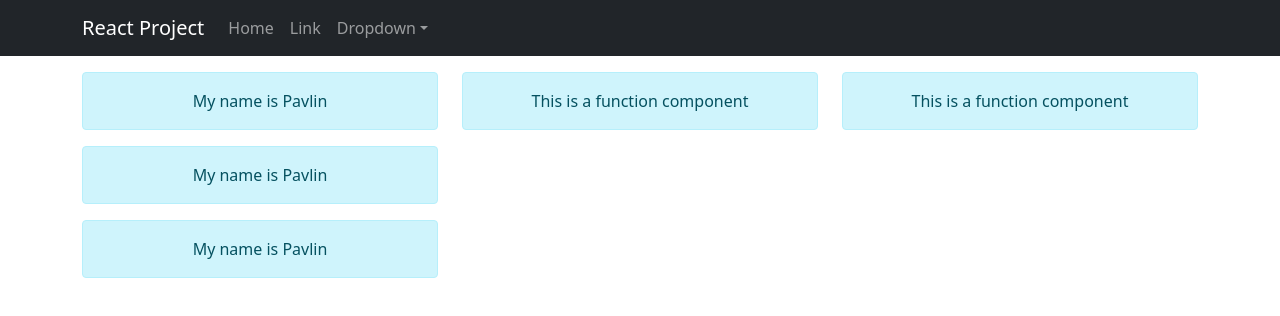
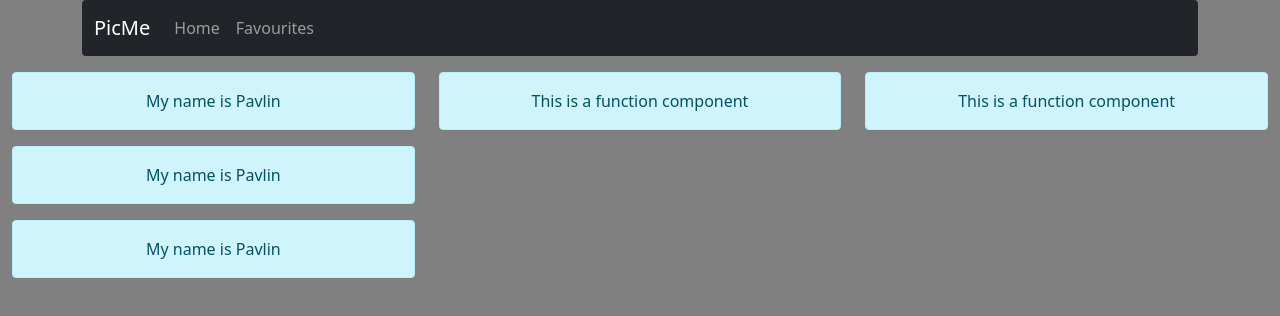
Before and after one commit to barz4eva/ReactApp, a React (Create React App) app: page / in a window 1280 px wide. Shown: the top 316 px of the page. Built offline with nearby package versions, Linux system fonts and the light colour scheme.

Commit message:
little changes

```diff
--- a/src/App.js
+++ b/src/App.js
@@ -7,10 +7,13 @@ import NavBar from './components/NavBar';
 
 
 function App() {
+  document.body.style.backgroundColor = "gray";
   return (
-    <div className="App">
-      <NavBar/>
+    <div bg="dark" className="App">
       <Container>
+      <NavBar />
+      </Container>
+      <Container fluid>
         <Row>
           <Col md={4} className="mt-3">
       <ClassComponent/>
--- a/src/components/NavBar.js
+++ b/src/components/NavBar.js
@@ -1,23 +1,16 @@
 import React from "react";
-import { Navbar, Container, Nav, NavDropdown } from "react-bootstrap";
+import { Navbar, Container, Nav } from "react-bootstrap";
 
 
 const NavBar = () => {
-    return <Navbar bg="dark" variant="dark" expand="lg">
+    return <Navbar className="rounded" bg="dark" variant="dark" expand="sm">
     <Container>
-      <Navbar.Brand href="#home">React Project</Navbar.Brand>
+      <Navbar.Brand href="#home">PicMe</Navbar.Brand>
       <Navbar.Toggle aria-controls="basic-navbar-nav" />
       <Navbar.Collapse id="basic-navbar-nav">
         <Nav className="me-auto">
           <Nav.Link href="#home">Home</Nav.Link>
-          <Nav.Link href="#link">Link</Nav.Link>
-          <NavDropdown title="Dropdown" id="basic-nav-dropdown">
-            <NavDropdown.Item href="#action/3.1">Action</NavDropdown.Item>
-            <NavDropdown.Item href="#action/3.2">Another action</NavDropdown.Item>
-            <NavDropdown.Item href="#action/3.3">Something</NavDropdown.Item>
-            <NavDropdown.Divider />
-            <NavDropdown.Item href="#action/3.4">Separated link</NavDropdown.Item>
-          </NavDropdown>
+          <Nav.Link href="#favourites">Favourites</Nav.Link>
         </Nav>
       </Navbar.Collapse>
     </Container>
```
